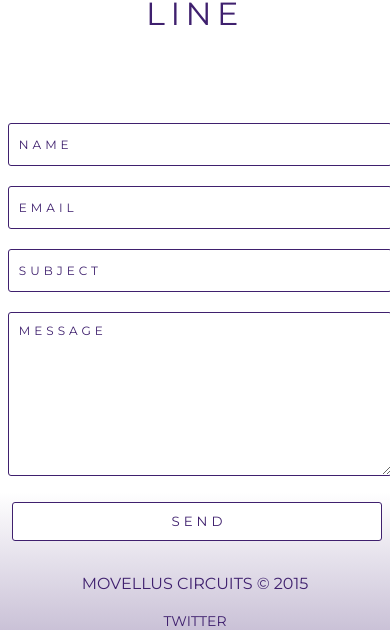
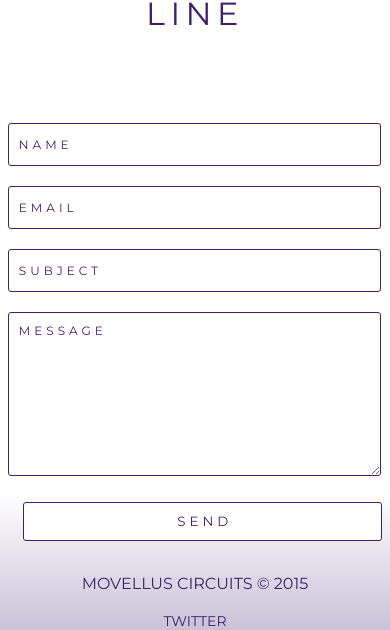
Before and after one commit to zaghmout/movellus, a Jekyll site: the page built from contact/index.html, in a window 390 px wide and 1400 px high, scrolled down 439 px. Shown: the part 708-1338 px from the top of the window. Built offline with Jekyll 4.4.1, drawn with Linux system fonts in a browser that asks for light colours; nearby versions of some CDN libraries.

Commit message:
fix margin for responsive page

```diff
--- a/_sass/_layout.scss
+++ b/_sass/_layout.scss
@@ -431,7 +431,7 @@
         border-left: 1px dashed black;
 
         @include media-query(710px) {
-            width: 95vw;
+            width: 92vw;
             max-width: 200px;
             float: none;
             margin: 0 auto;
@@ -505,7 +505,7 @@
         border: 1px $brand-color solid;
 
         @include media-query(710px) {
-            width: 95vw !important;
+            width: 92vw !important;
             max-width: 420px;
             float: none;
             margin: 10px 2vw !important;
```
Also changed, not shown: 2 other files.
